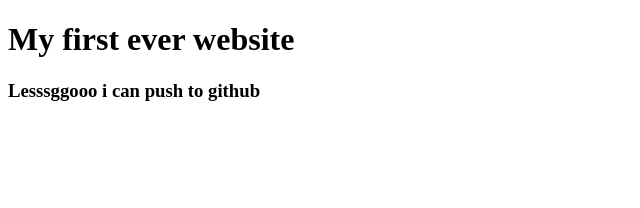
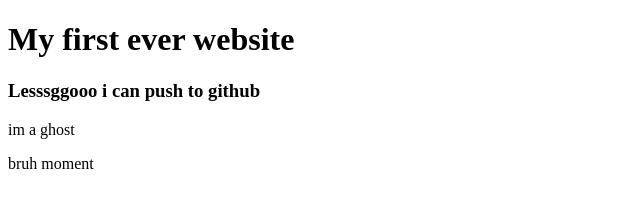
Before and after one commit to SamiulAlam561/my-first-website, a plain HTML site: page index.html in a window 1280 px wide. Shown: the whole page, without its empty margins (0-640 px from the left). Drawn offline with Linux system fonts and the light colour scheme.

Commit message:
added ghost msg

```diff
--- a/index.html
+++ b/index.html
@@ -8,5 +8,7 @@
 <body>
   <h1>My first ever website</h1>
   <h3>Lesssggooo i can push to github</h3>
+  <p>im a ghost</p>
+  <p>bruh moment</p>
 </body>
 </html>
```
